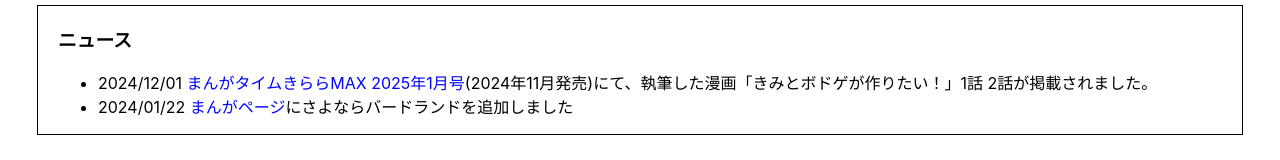
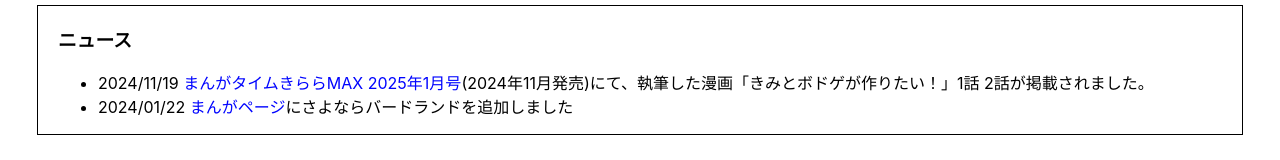
Before and after one commit to 3l4l5/natsuichi, a Vue app in the folder natsuichi/: page / in a window 1280 px wide. Shown: the part 298-458 px from the top of the page. Built offline with nearby package versions, Linux system fonts and the light colour scheme.

Commit message:
日付を変更

```diff
--- a/natsuichi/src/pages/home/index.vue
+++ b/natsuichi/src/pages/home/index.vue
@@ -7,7 +7,7 @@
       <h3>ニュース</h3>
       <ul>
         <li>
-          2024/12/01
+          2024/11/19
           <a
             href="http://www.dokidokivisual.com/magazine/max/book/index.php?mid=931#:~:text=%E3%81%A8%E9%96%A2%E8%A5%BF%E5%BC%81%E3%80%8F-,%E8%B5%A4%E5%9F%8E%E3%83%8A%E3%83%84%E3%82%A4%E3%83%81%E3%80%8E%E3%81%8D%E3%81%BF%E3%81%A8%E3%83%9C%E3%83%89%E3%82%B2%E3%81%8C%E4%BD%9C%E3%82%8A%E3%81%9F%E3%81%84%EF%BC%81%E3%80%8F,-O%E4%BB%AE%E5%90%8D%E3%81%A0"
             >まんがタイムきららMAX 2025年1月号</a
```
